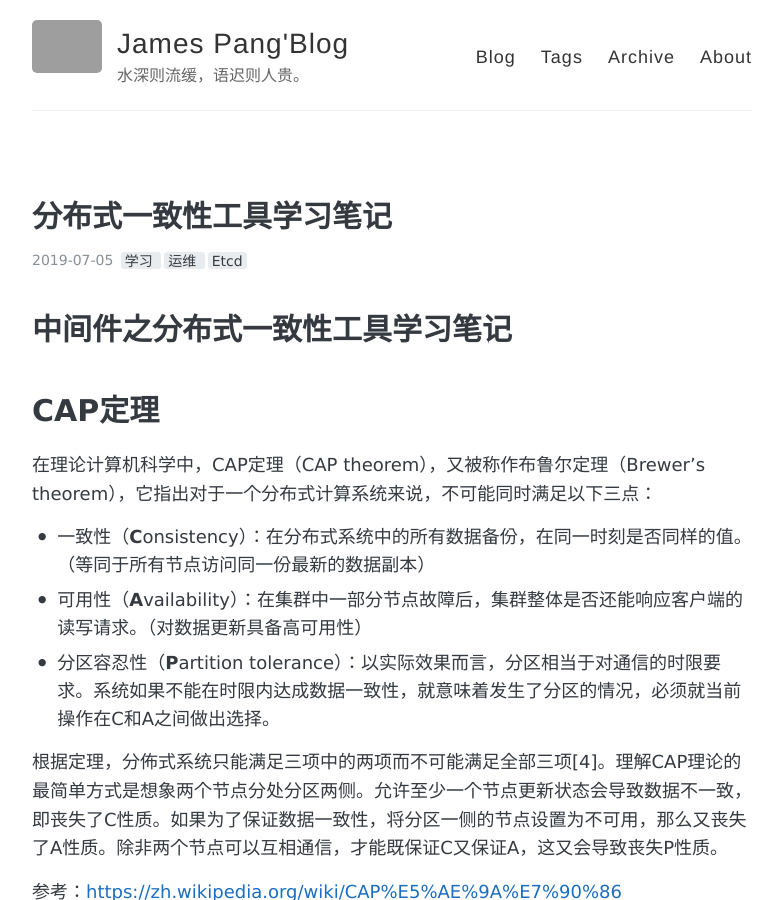
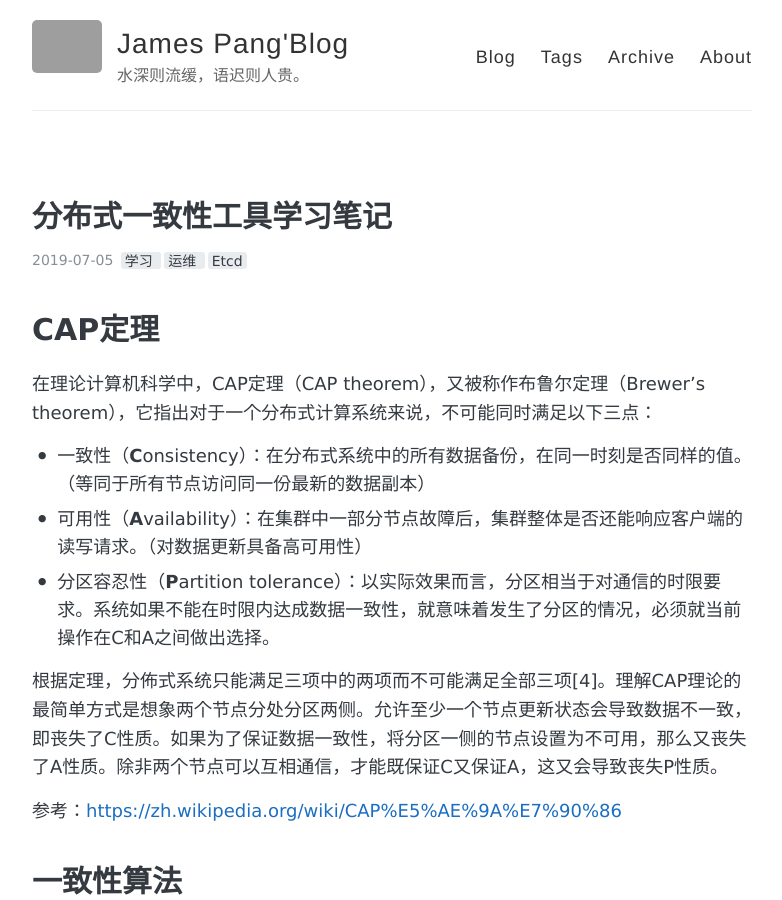
Before and after one commit to pzypxh/pzypxh.github.io, a Jekyll site: the page built from _posts/2019-07-05-分布式一致性工具学习笔记.md, in a window 1280 px wide and 900 px high. Shown: the whole window, without its empty margins (248-1030 px from the left). Built offline with Jekyll 4.4.1, drawn with Linux system fonts in a browser that asks for light colours; grey boxes are pictures that could not be loaded.

```diff
--- a/_posts/2019-07-05-分布式一致性工具学习笔记.md
+++ b/_posts/2019-07-05-分布式一致性工具学习笔记.md
@@ -4,8 +4,6 @@ title: 分布式一致性工具学习笔记
 tags: [学习,运维,Etcd]
 comments: true
 ---
-
-# 中间件之分布式一致性工具学习笔记
 
 
 
@@ -77,7 +75,7 @@ yum install etcd -y
 | :---- | :-------------: |
 | etcd1 | 192.168.100.101 |
 | etcd2 | 192.168.100.102 |
-| Etcd3 | 192.168.100.103 |
+| etcd3 | 192.168.100.103 |
 
 #### 2.2、修改Etcd配置
 
```
Also changed, not shown: 2 other files.
